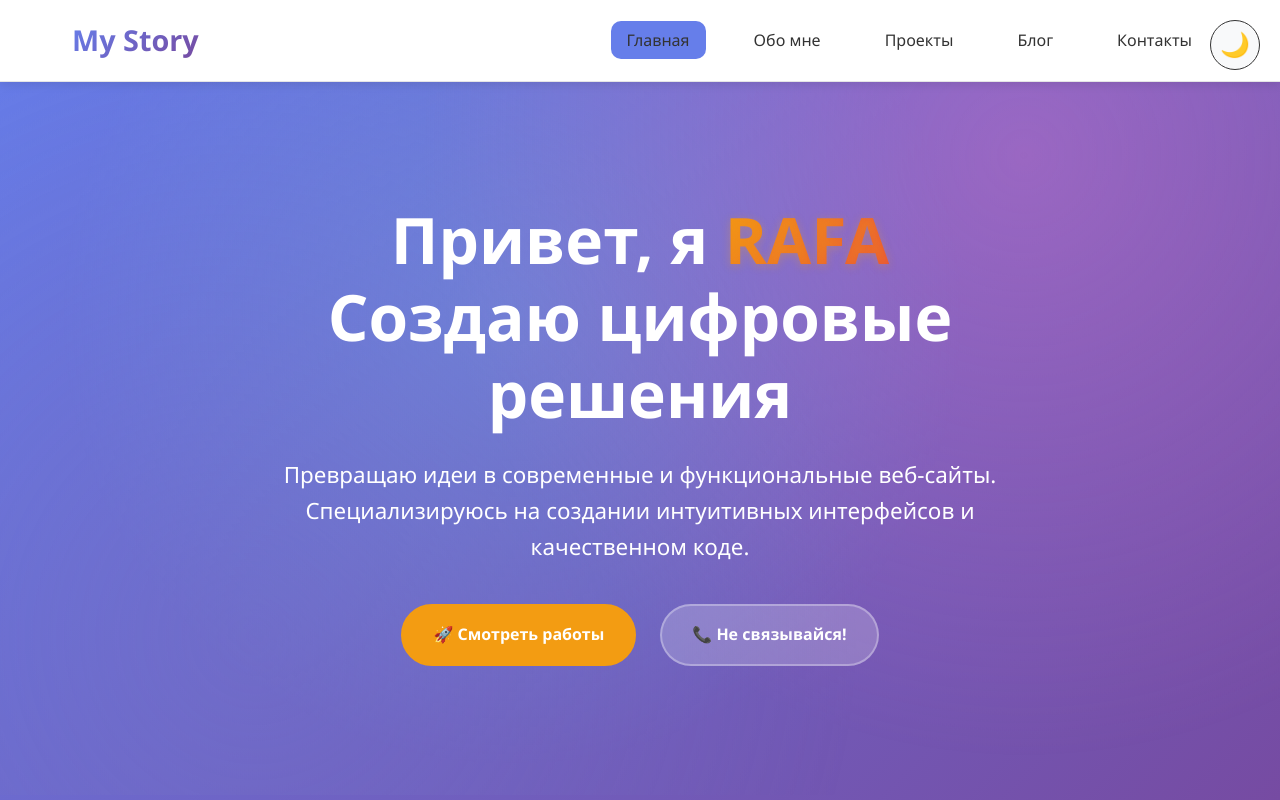
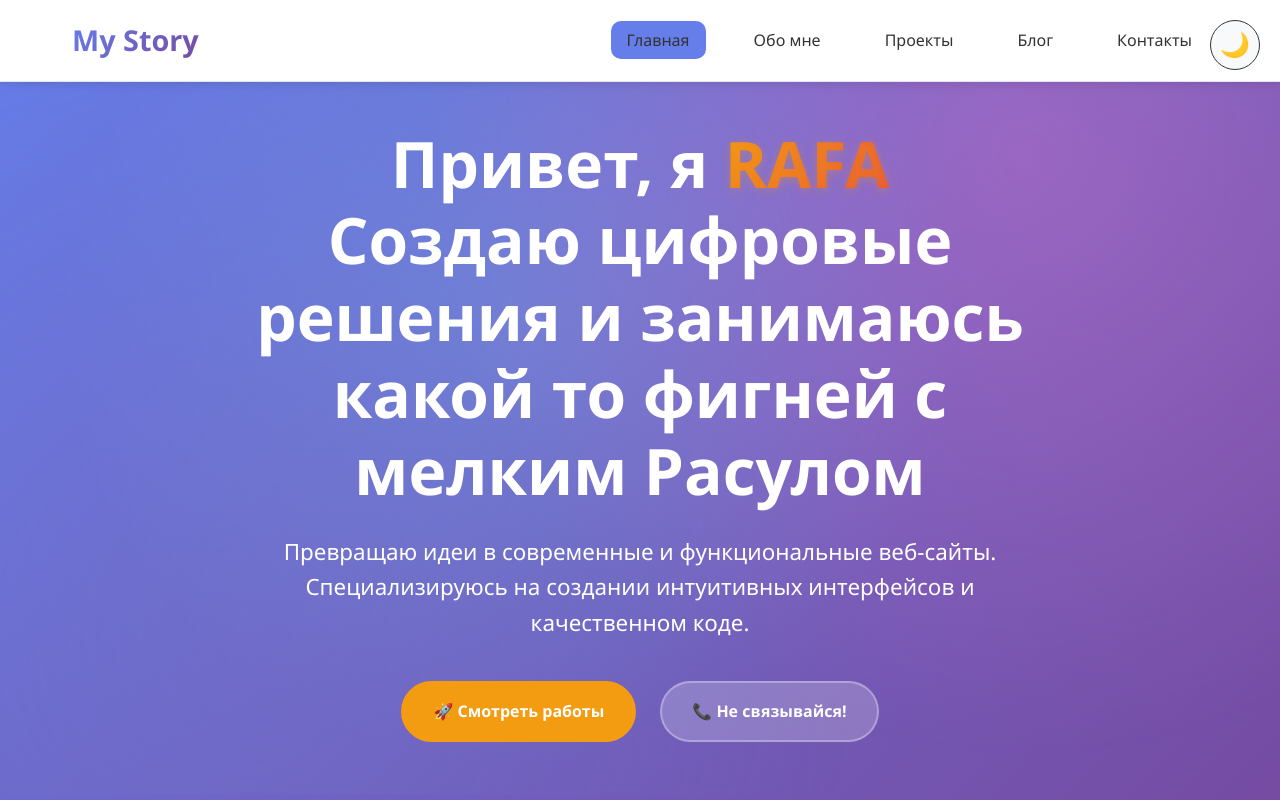
Before and after one commit to tohlk/portfolio, a plain HTML site: page index.html in a window 1280 px wide. Shown: the top 800 px of the page. Drawn offline with Linux system fonts and the light colour scheme.

Commit message:
updateRasyL

```diff
--- a/index.html
+++ b/index.html
@@ -423,7 +423,8 @@
             <h1>
                 Привет, я <span class="highlight">RAFA</span>
                 <br>Создаю цифровые решения
-            </h1>
+            и занимаюсь какой то фигней с мелким Расулом</h1>
+
             <p>
                 Превращаю идеи в современные и функциональные веб-сайты.
                 Специализируюсь на создании интуитивных интерфейсов и качественном коде.
```
